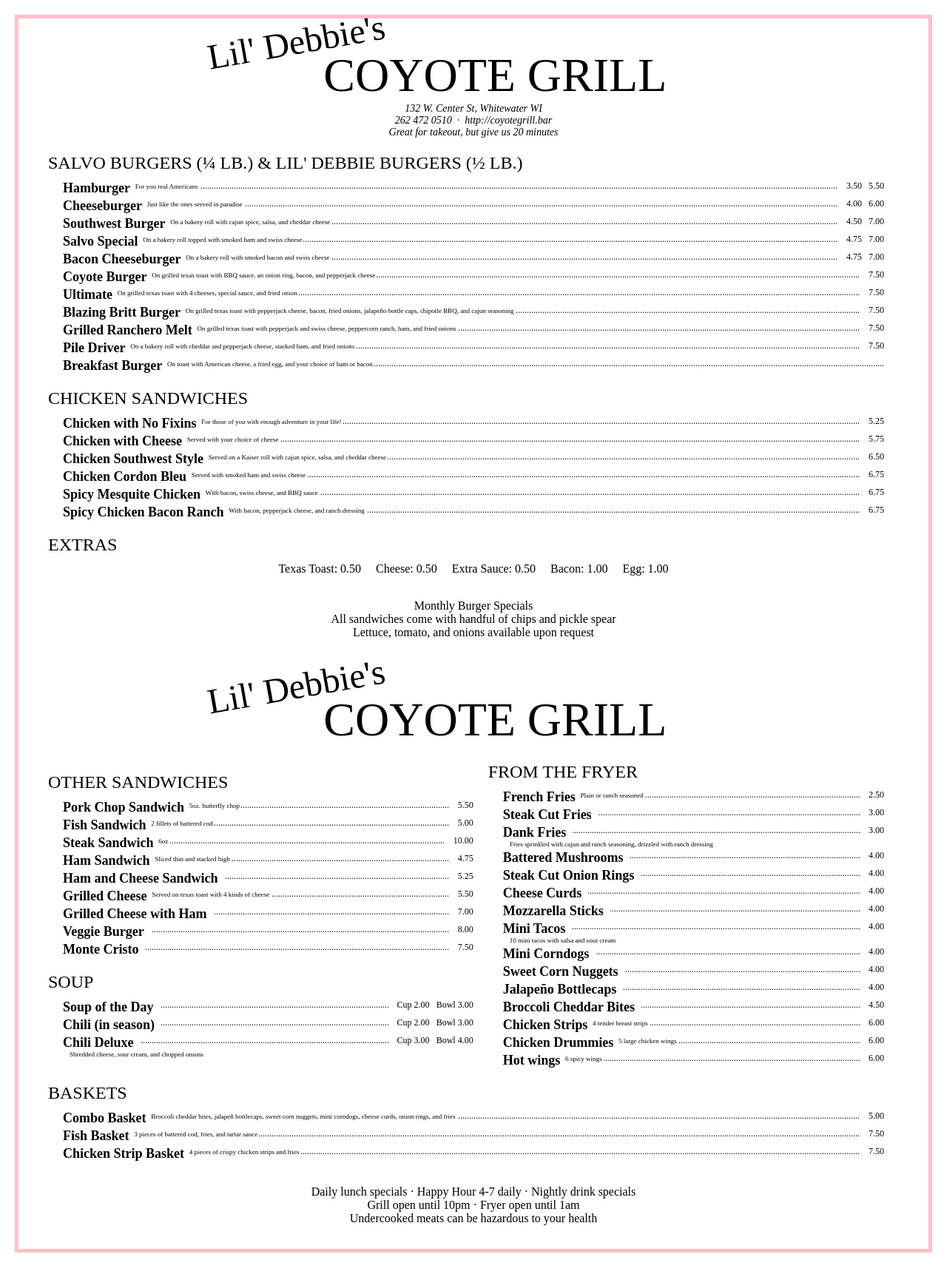
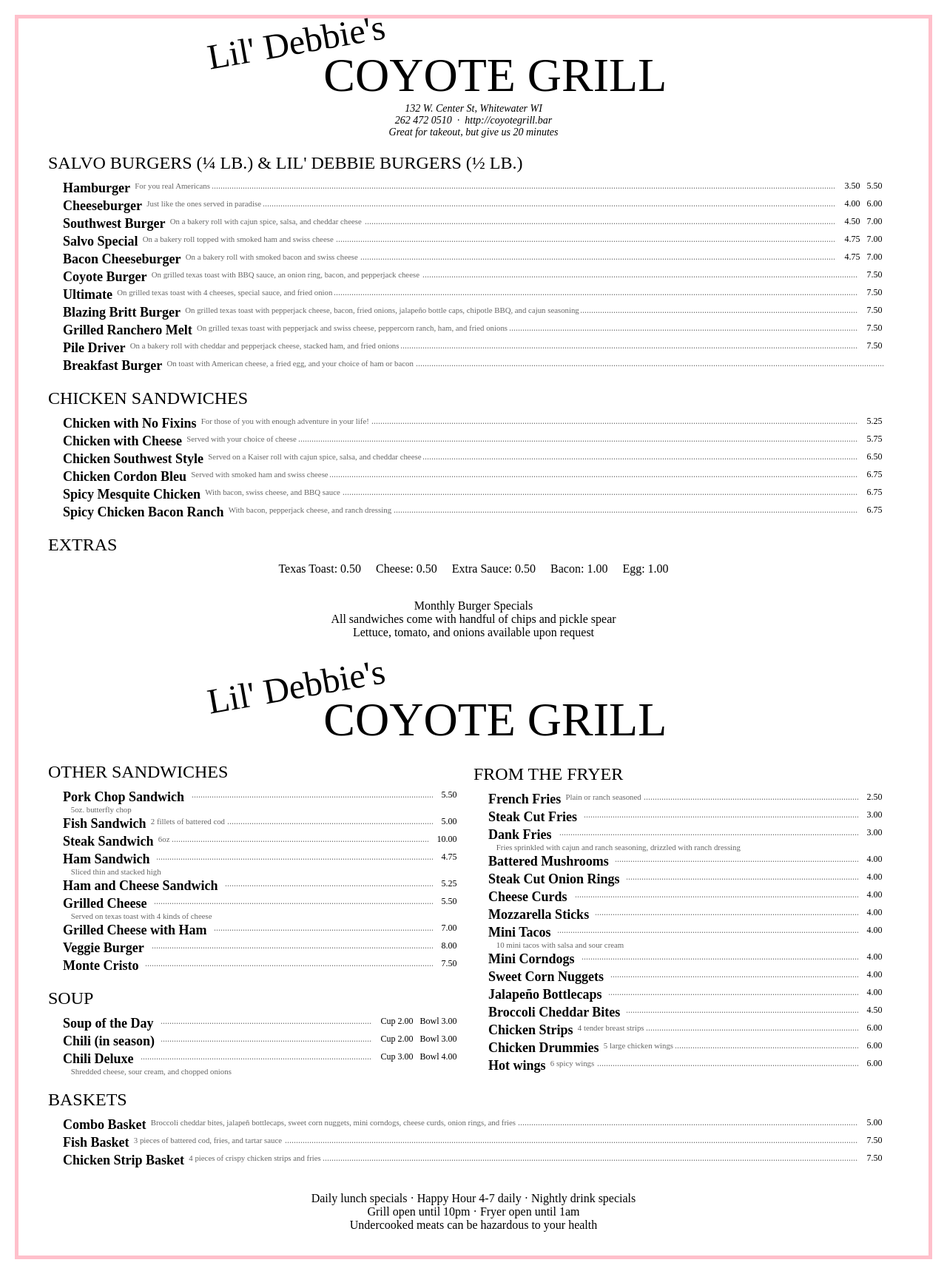
Before and after one commit to jacobmischka/coyote-grill, a Jekyll site: the page built from menu.html, in a window 1280 px wide. Shown: the whole page at 74% size. Built offline with Jekyll 4.4.1, drawn with Linux system fonts in a browser that asks for light colours; some web fonts are replaced.

Commit message:
Changed some things in menu
- Grey, larger descriptions
- Equal-width columns

Not sure still about the inline vs block descriptions for some

```diff
--- a/_data/other_sandwiches.yaml
+++ b/_data/other_sandwiches.yaml
@@ -1,6 +1,7 @@
 - name: Pork Chop Sandwich
   desc: 5oz. butterfly chop
   price: 5.50
+  block_desc: true
 
 - name: Fish Sandwich
   desc: 2 fillets of battered cod
@@ -13,6 +14,7 @@
 - name: Ham Sandwich
   desc: Sliced thin and stacked high
   price: 4.75
+  block_desc: true
 
 - name: Ham and Cheese Sandwich
   price: 5.25
@@ -20,6 +22,7 @@
 - name: Grilled Cheese
   desc: Served on texas toast with 4 kinds of cheese
   price: 5.50
+  block_desc: true
 
 - name: Grilled Cheese with Ham
   price: 7.00
--- a/css/menu.scss
+++ b/css/menu.scss
@@ -1,6 +1,8 @@
 ---
 ---
 @import 'https://fonts.googleapis.com/css?family=Farsan|Risque';
+
+$grey-color: #666;
 
 h1 {
 	padding: 0;
@@ -52,10 +54,10 @@ small {
 		justify-content: center;
 
 		.column {
-			flex-grow: 1;
 			display: flex;
 			flex-direction: column;
 			justify-content: center;
+			width: 100%;
 		}
 	}
 
@@ -125,6 +127,7 @@ address {
 			}
 
 			&:before {
+				color: $grey-color;
 				float: left;
 				width: 0;
 				white-space: nowrap;
@@ -143,25 +146,24 @@ address {
 				flex-grow: 1;
 
 				.desc {
+					color: $grey-color;
 					display: inline-block;
 					background: white;
 					padding: 0 0.25em;
-					font-size: 0.75em;
+					font-size: 0.9em;
 					margin: 0 2em 0 -0.5em;
 				}
 			}
 
-			> .price {
+			> .price, .prices {
 				float: right;
 				background: white;
 				padding-left: 1em;
+				padding-right: 0.2em;
 			}
 
 			> .prices {
-				float: right;
 				display: inline-block;
-				background: white;
-				padding-left: 1em;
 				list-style: none;
 
 				.price {
@@ -179,7 +181,8 @@ address {
 		}
 
 		.menu-item-block-desc {
-			font-size: 0.75em;
+			color: $grey-color;
+			font-size: 0.9em;
 			margin: 0 1em;
 
 			& + .menu-item {
```
